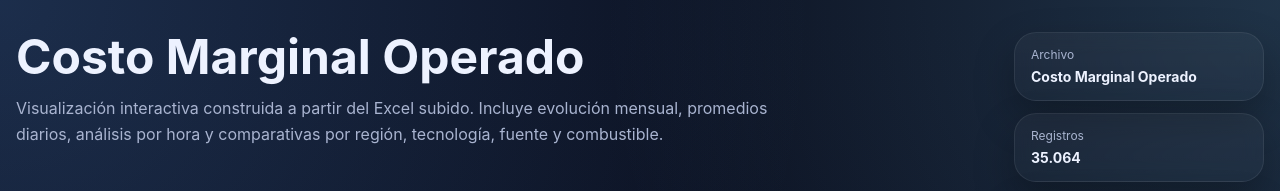
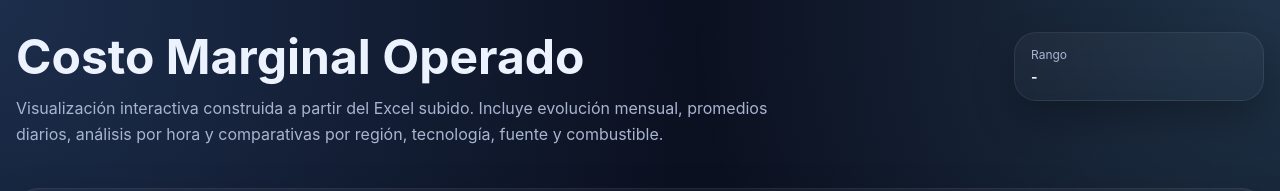
Before and after one commit to Krak3nboot/Cammesa, a plain HTML site: page index.html in a window 1280 px wide. Shown: the top 191 px of the page. Drawn offline with nearby package versions, Linux system fonts and the light colour scheme.

Commit message:
Actualizar index.html

```diff
--- a/index.html
+++ b/index.html
@@ -19,8 +19,6 @@
         </p>
       </div>
       <div class="hero-meta">
-        <div class="hero-pill"><span>Archivo</span><strong>Costo Marginal Operado</strong></div>
-        <div class="hero-pill"><span>Registros</span><strong id="totalRecords">-</strong></div>
         <div class="hero-pill"><span>Rango</span><strong id="dateRange">-</strong></div>
       </div>
     </header>
```
